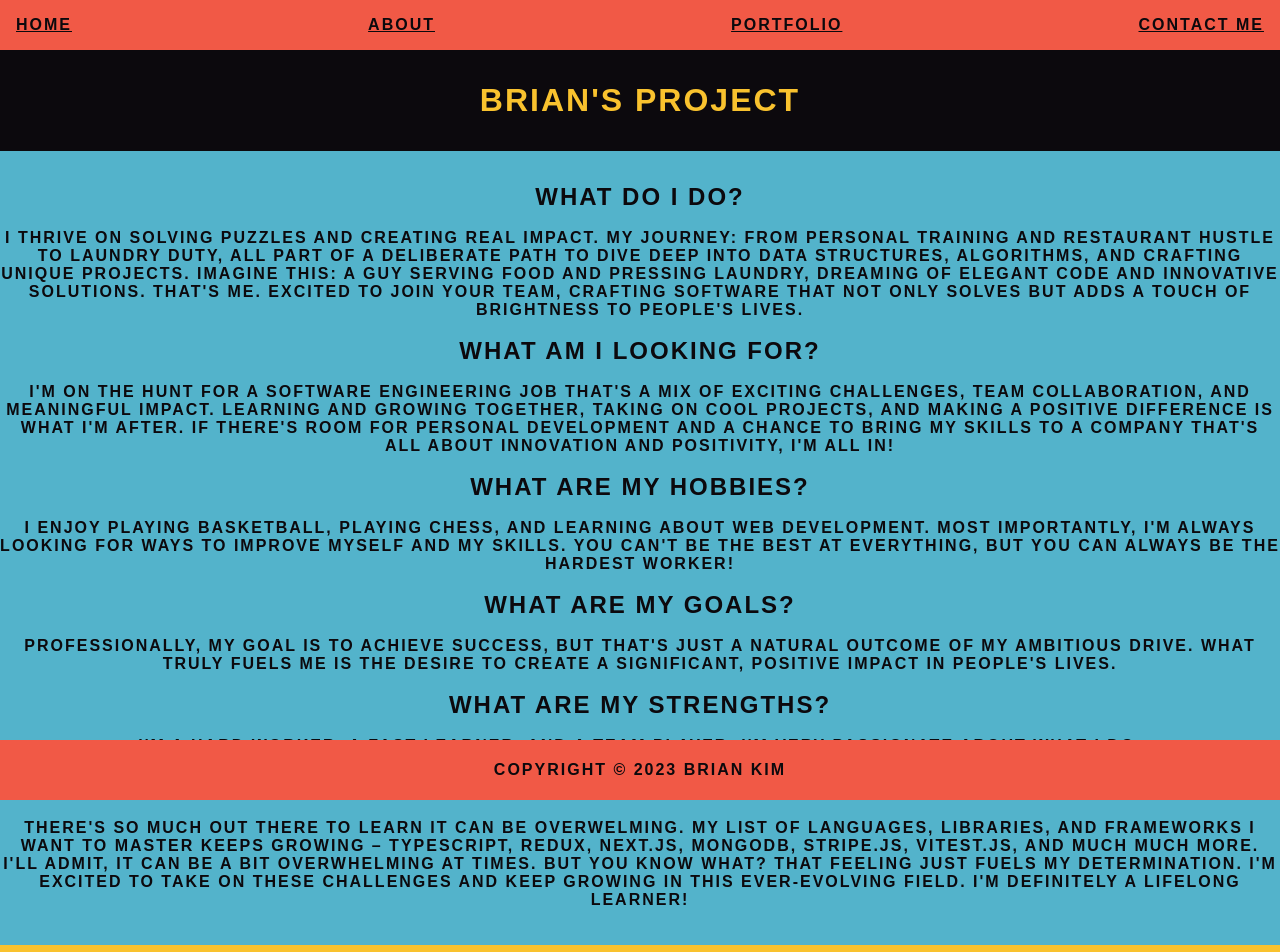
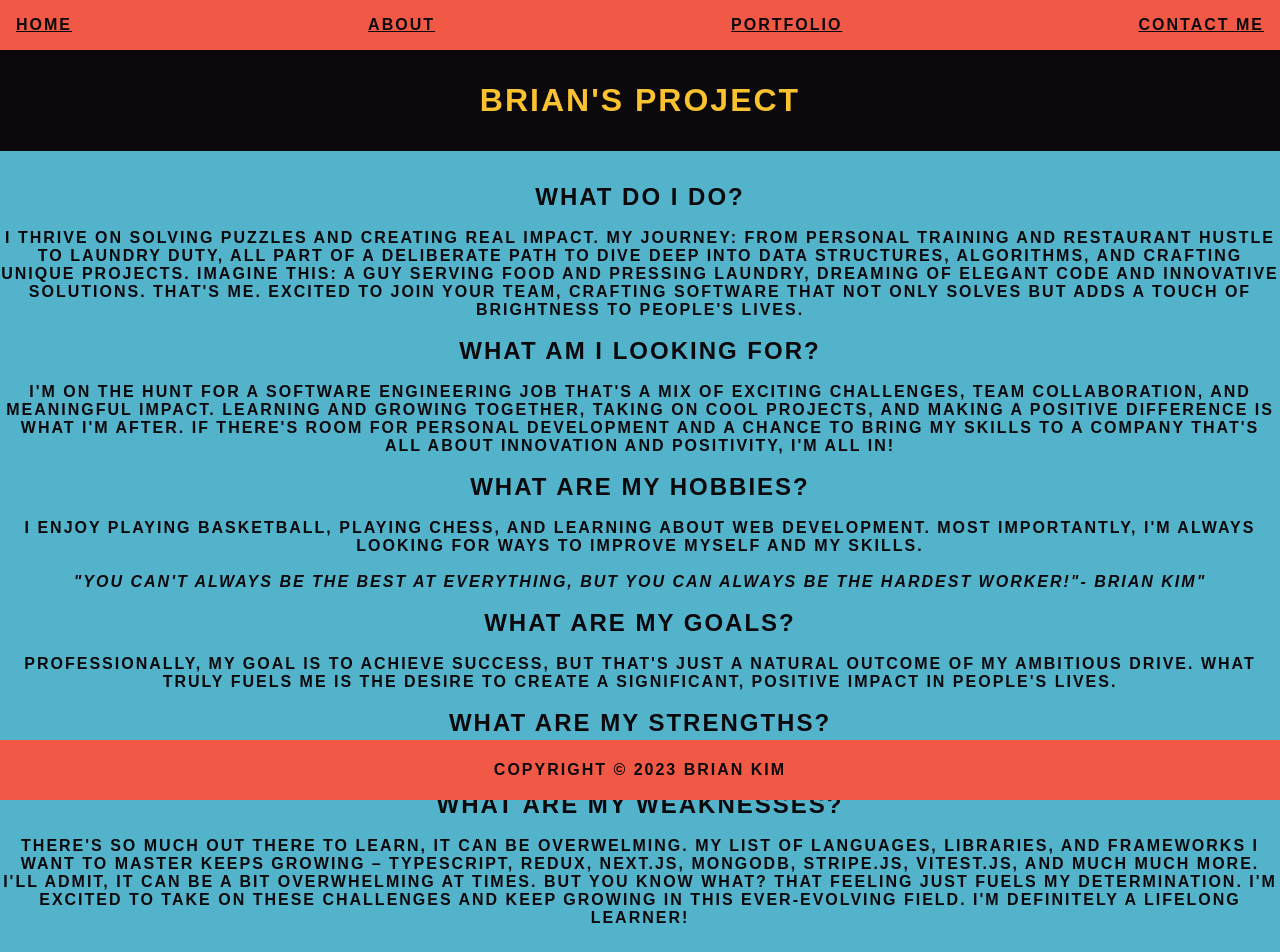
Before and after one commit to bibimbop123/Brian-s-Personal-Project, a React (Vite) app: page /about in a window 1280 px wide. Shown: the top 952 px of the page. Built offline with nearby package versions, Linux system fonts and the light colour scheme; the HTML template or start-up script is replaced by a standard one.

Commit message:
added a quote

```diff
--- a/src/App.css
+++ b/src/App.css
@@ -33,15 +33,17 @@ body {
 }
 
 .Pictures {
-  width: 300px;
-  height: 300px;
+  width: 500px;
+  height: 500px;
   object-fit: cover;
   margin: 10px;
   padding: 10px;
   background-color: #F15946;
   border: 1px solid black;
 }
-
+#quotes {
+  font-style: italic;
+}
 .center {
   display: flex;
   flex-direction: column;
--- a/src/components/About.jsx
+++ b/src/components/About.jsx
@@ -30,9 +30,13 @@ export function About() {
       <section>
         I enjoy playing basketball, playing chess, and learning about web
         development. Most importantly, I'm always looking for ways to improve
-        myself and my skills. You can't be the best at everything, but you can
-        always be the hardest worker!
+        myself and my skills.
       </section>
+      <br />
+      <p id="quotes">
+        "You can't always be the best at everything, but you can always be the
+        hardest worker!"- Brian Kim"
+      </p>
       <br />
       <h3>What Are My Goals?</h3>
       <br />
@@ -52,7 +56,7 @@ export function About() {
       <h3>What Are My Weaknesses?</h3>
       <br />
       <section>
-        There's so much out there to learn it can be overwelming. My list of
+        There's so much out there to learn, it can be overwelming. My list of
         languages, libraries, and frameworks I want to master keeps growing –
         Typescript, Redux, Next.js, MongoDb, Stripe.js, Vitest.js, and much much
         more. I'll admit, it can be a bit overwhelming at times. But you know
--- a/src/components/Home.jsx
+++ b/src/components/Home.jsx
@@ -31,6 +31,8 @@ export function Home() {
       <Contact />
       <Portfolio />
       <Footer key="footer" />
+      <br />
+      <br />
     </div>
   );
 }
```
